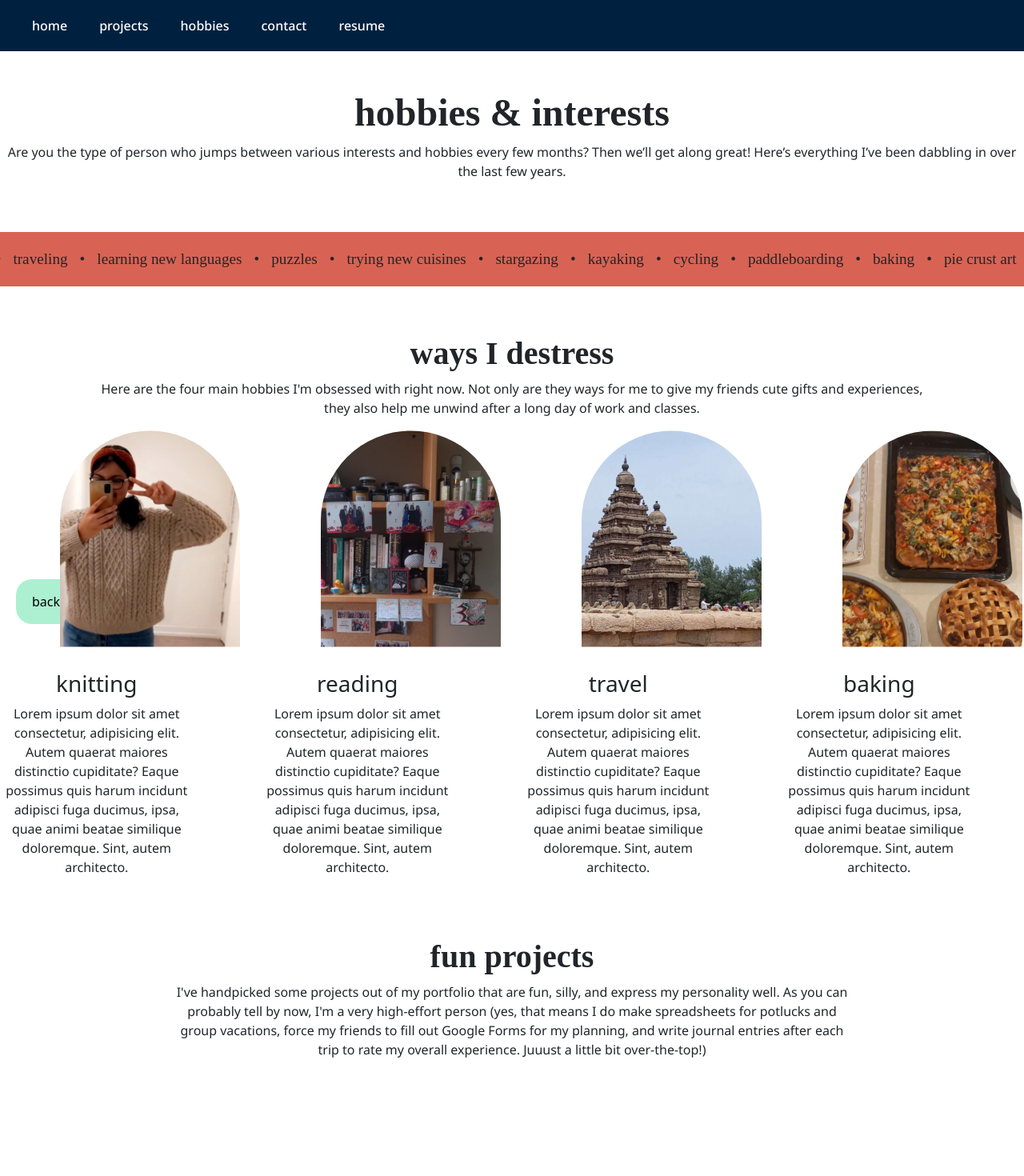
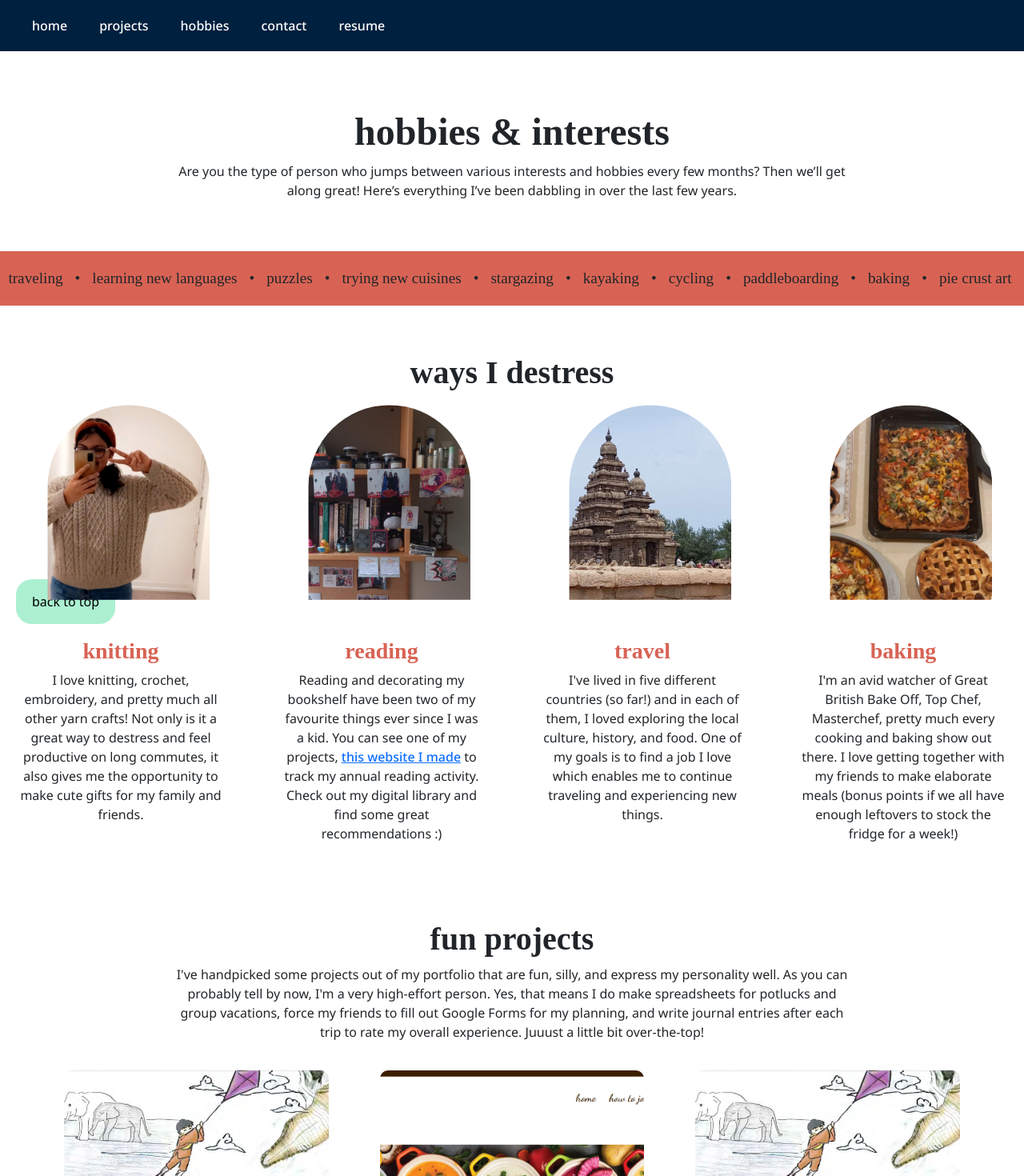
Before and after one commit to NayanaAg/portfolio, a Next.js app: page /hobbies in a window 1280 px wide. Shown: the top 1470 px of the page at 80% size. Before the commit the page ends 1340 px from the top, so only its background shows below. Built offline with nearby package versions, Linux system fonts and the light colour scheme; a web font is replaced by a local one.

Commit message:
settup content for individual project pages

```diff
--- a/app/global.css
+++ b/app/global.css
@@ -50,11 +50,21 @@ h1 {
     font-weight: var(--xbold) !important;
 }
 
+.h1-spacer {
+    margin-top: var(--md-space);
+}
+
 h2 {
     font-family: var(--heading-font);
     font-size: var(--h2-size) !important;
     font-weight: var(--xbold) !important;
     margin-top: var(--md-space) !important;
+}
+
+h3 {
+    color:var(--accent) !important;
+    font-weight: 600 !important;
+    font-family: var(--heading-font);
 }
 
 p,
@@ -258,11 +268,11 @@ a {
 
 /*hobbies page*/
 .hobby-image {
-    height: 300px;
+    width: 85%;
     object-fit: contain;
     object-position: left;
 }
 
 .hobby-content {
-    width: 80%;
+    margin: var(--sm-space) var(--lg-space);
 }
--- a/app/hobbies/page.tsx
+++ b/app/hobbies/page.tsx
@@ -1,7 +1,10 @@
 import React from "react";
 import GlobalNav from "../components/nav";
+import TopButton from "../components/top-btn";
+import ProjectTile from "../components/project-tile";
+
 import Marquee from "react-fast-marquee";
-import TopButton from "../components/top-btn";
+
 
 export default function Page() {
     return <>
@@ -11,8 +14,8 @@ export default function Page() {
 
             <main>
                 <div className="row">
-                    <div className="col-12 text-center">
-                        <h1 className="mt-5">hobbies & interests</h1>
+                    <div className="col-8 offset-2 text-center">
+                        <h1 className="h1-spacer">hobbies & interests</h1>
                         <p>Are you the type of person who jumps between various interests and hobbies every few months? Then we’ll get along great! Here’s everything I’ve been dabbling in over the last few years.</p>
                     </div>
                 </div>
@@ -56,47 +59,47 @@ export default function Page() {
                     <div className="row">
                         <div className="col-md-10 offset-md-1 text-center">
                             <h2>ways I destress</h2>
-                            <p>Here are the four main hobbies I'm obsessed with right now. Not only are they ways for me to give my friends cute gifts and experiences, they also help me unwind after a long day of work and classes.</p>
+                            <p></p>
                         </div>
                     </div>
 
                     <div className="row row-cols-4 flex-row">
-                        <div className="col">
-                            <div className="hobby-tile">
-                                <img className="image-clip hobby-image" src="./images/knitting.jpg" />
+                        <div className="col px-1">
+                        <div className="hobby-tile d-flex flex-column justify-content-end">
+                        <img className="image-clip hobby-image" src="./images/knitting.jpg" />
                                 <div className="hobby-content text-center">
                                     <h3>knitting</h3>
-                                    <p>Lorem ipsum dolor sit amet consectetur, adipisicing elit. Autem quaerat maiores distinctio cupiditate? Eaque possimus quis harum incidunt adipisci fuga ducimus, ipsa, quae animi beatae similique doloremque. Sint, autem architecto.</p>
+                                    <p>I love knitting, crochet, embroidery, and pretty much all other yarn crafts! Not only is it a great way to destress and feel productive on long commutes, it also gives me the opportunity to make cute gifts for my family and friends.</p>
                                 </div>
                             </div>
                         </div>
 
-                        <div className="col">
-                            <div className="hobby-tile">
-                                <img className="image-clip hobby-image" src="./images/reading.jpg" />
+                        <div className="col px-1">
+                        <div className="hobby-tile d-flex flex-column justify-content-end">
+                        <img className="image-clip hobby-image" src="./images/reading.jpg" />
                                 <div className="hobby-content text-center">
                                     <h3>reading</h3>
-                                    <p>Lorem ipsum dolor sit amet consectetur, adipisicing elit. Autem quaerat maiores distinctio cupiditate? Eaque possimus quis harum incidunt adipisci fuga ducimus, ipsa, quae animi beatae similique doloremque. Sint, autem architecto.</p>
+                                    <p>Reading and decorating my bookshelf have been two of my favourite things ever since I was a kid. You can see one of my projects, <a href="#">this website I made</a> to track my annual reading activity. Check out my digital library and find some great recommendations :)</p>
                                 </div>
                             </div>
                         </div>
 
-                        <div className="col">
-                            <div className="hobby-tile">
+                        <div className="col px-1">
+                            <div className="hobby-tile d-flex flex-column justify-content-end">
                                 <img className="image-clip hobby-image" src="./images/travel.jpg" />
                                 <div className="hobby-content text-center">
                                     <h3>travel</h3>
-                                    <p>Lorem ipsum dolor sit amet consectetur, adipisicing elit. Autem quaerat maiores distinctio cupiditate? Eaque possimus quis harum incidunt adipisci fuga ducimus, ipsa, quae animi beatae similique doloremque. Sint, autem architecto.</p>
+                                    <p>I've lived in five different countries (so far!) and in each of them, I loved exploring the local culture, history, and food. One of my goals is to find a job I love which enables me to continue traveling and experiencing new things.</p>
                                 </div>
                             </div>
                         </div>
 
-                        <div className="col">
-                            <div className="hobby-tile">
-                                <img className="image-clip hobby-image" src="./images/baking.jpg" />
+                        <div className="col px-1">
+                        <div className="hobby-tile d-flex flex-column justify-content-end">
+                        <img className="image-clip hobby-image" src="./images/baking.jpg" />
                                 <div className="hobby-content text-center">
                                     <h3>baking</h3>
-                                    <p>Lorem ipsum dolor sit amet consectetur, adipisicing elit. Autem quaerat maiores distinctio cupiditate? Eaque possimus quis harum incidunt adipisci fuga ducimus, ipsa, quae animi beatae similique doloremque. Sint, autem architecto.</p>
+                                    <p>I'm an avid watcher of Great British Bake Off, Top Chef, Masterchef, pretty much every cooking and baking show out there. I love getting together with my friends to make elaborate meals (bonus points if we all have enough leftovers to stock the fridge for a week!)</p>
                                 </div>
                             </div>
                         </div>
@@ -107,8 +110,14 @@ export default function Page() {
                     <div className="row">
                         <div className="col-md-8 offset-md-2 text-center">
                             <h2>fun projects</h2>
-                            <p>I've handpicked some projects out of my portfolio that are fun, silly, and express my personality well. As you can probably tell by now, I'm a very high-effort person (yes, that means I do make spreadsheets for potlucks and group vacations, force my friends to fill out Google Forms for my planning, and write journal entries after each trip to rate my overall experience. Juuust a little bit over-the-top!)</p>
+                            <p>I've handpicked some projects out of my portfolio that are fun, silly, and express my personality well. As you can probably tell by now, I'm a very high-effort person. Yes, that means I do make spreadsheets for potlucks and group vacations, force my friends to fill out Google Forms for my planning, and write journal entries after each trip to rate my overall experience. Juuust a little bit over-the-top!</p>
                         </div>
+                    </div>
+
+                    <div className="row row-cols-3 align-items-start mx-5">
+                        <ProjectTile project="0" />
+                        <ProjectTile project="1" />
+                        <ProjectTile project="7" />
                     </div>
                 </section>
 
--- a/app/projects/page.tsx
+++ b/app/projects/page.tsx
@@ -32,7 +32,7 @@ export default function Page() {
             <main>
                 <div className="row">
                     <div className="col-lg-8 offset-lg-2 text-center">
-                        <h1>my projects</h1>
+                        <h1 className="h1-spacer">my projects</h1>
                         <p>Looking through people’s portfolios can be overwhelming, especially when they’re like mine -- chaotic, colourful, and very diverse. I decided to sort through the content on this website and categorize it by relevant skills which you, as an employer, may be looking for. Click on any of the buttons below to filter my projects. Or, if you’re just here to browse, scroll through all the projects below at your own leisure :)</p>
                     </div>
                 </div>
--- a/app/projects/projects.css
+++ b/app/projects/projects.css
@@ -29,6 +29,6 @@
 
 .product-content h3 {
     text-decoration: none;
-    color: black;
+    color: black !important;
     font-size: var(--h3-size);
 }
```
Also changed, not shown: app/projects/folktales/page.tsx (+14 -0 lines), app/projects/soup-night/page.tsx (+10 -0 lines).
